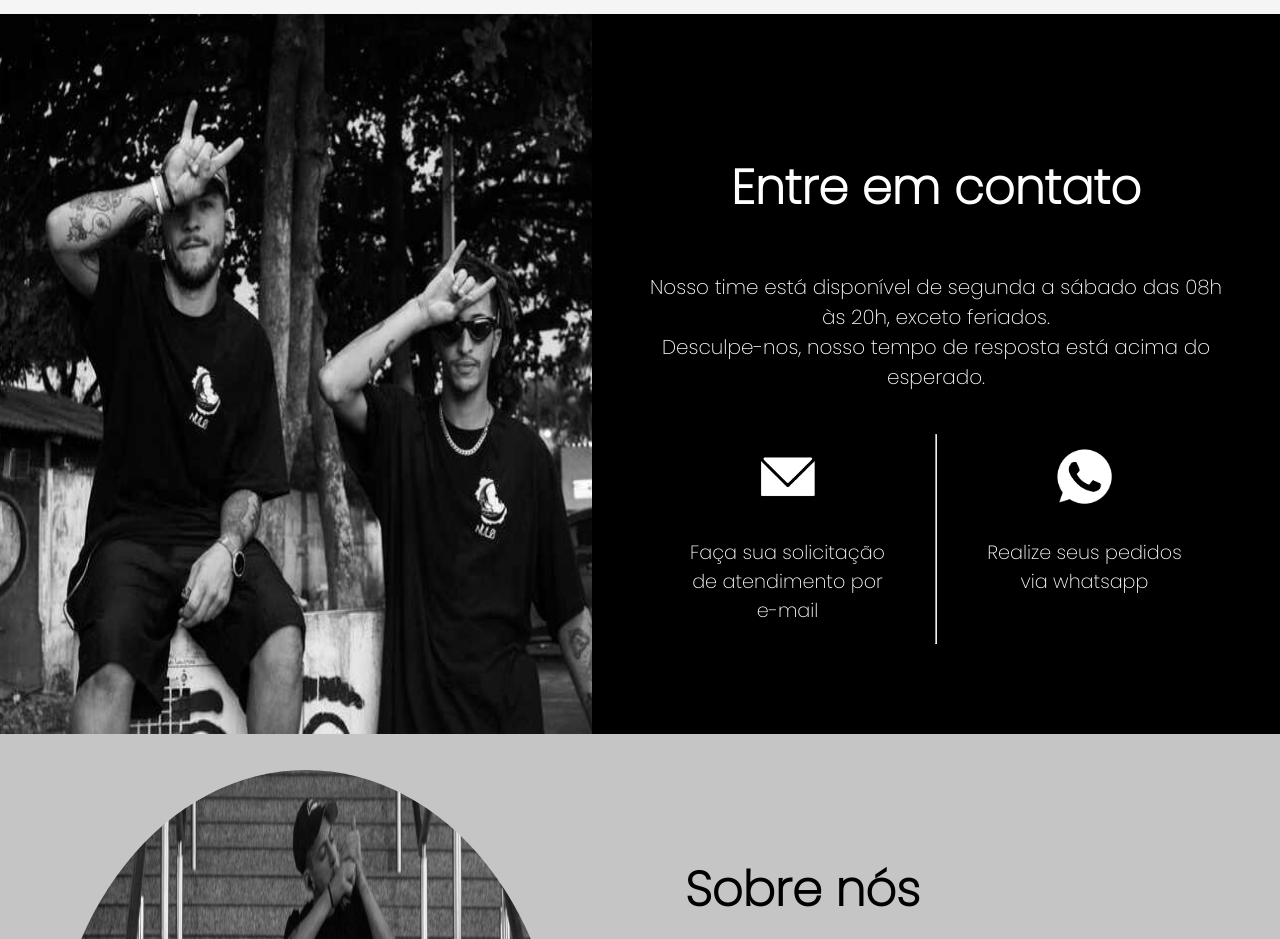
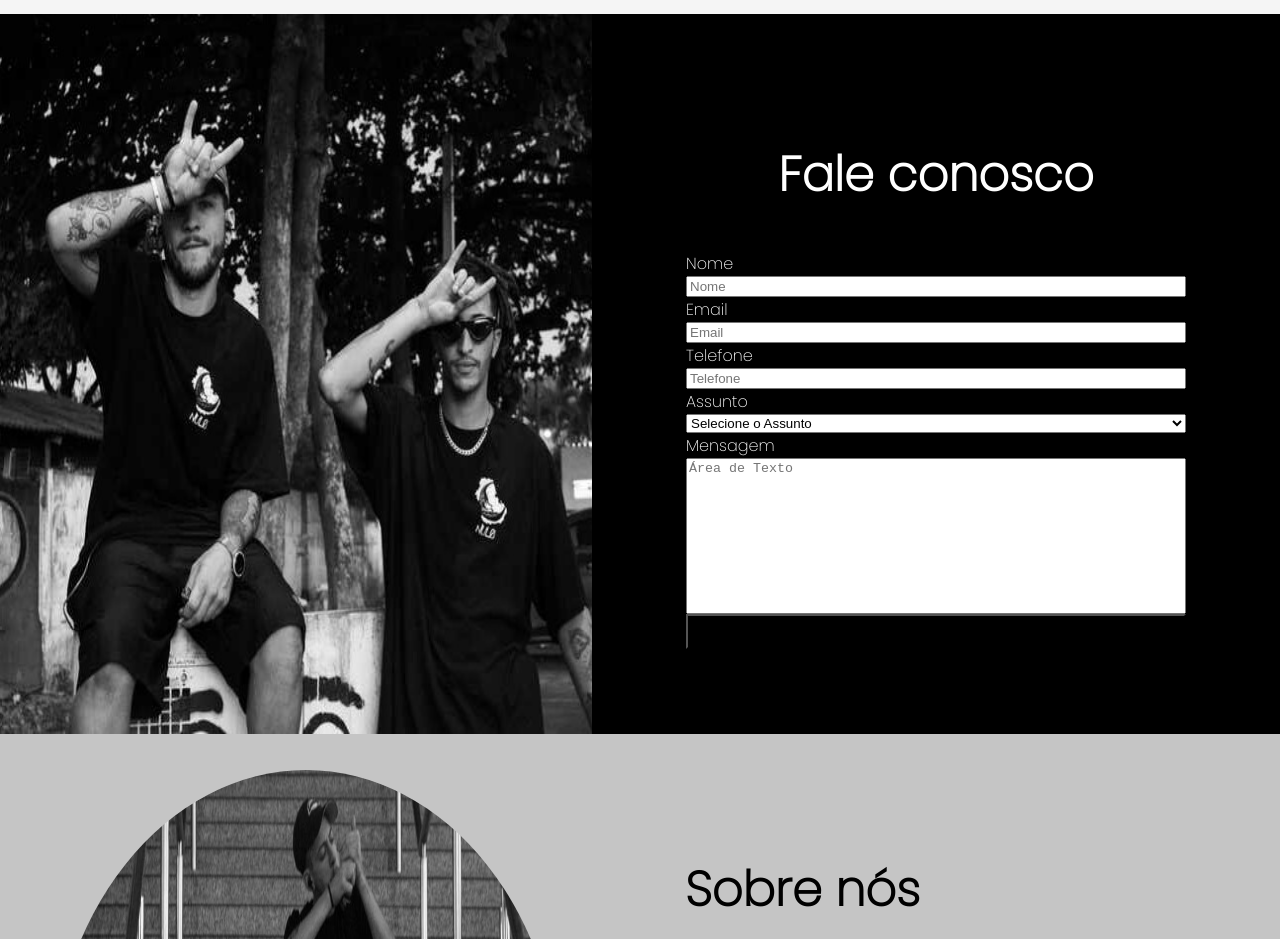
Before and after one commit to sheroques/nulo-supply, a plain HTML site: page index.html in a window 1280 px wide. Shown: the part 1500-2439 px from the top of the page. Drawn offline with Linux system fonts and the light colour scheme.

Commit message:
troca da area sobre para fale conosco e criação de formulario e estilização

```diff
--- a/css/style.css
+++ b/css/style.css
@@ -597,7 +597,17 @@ aside {
   align-items: center;
 }
 
-.contact-text h1 {
+.contact-text form {
+  display: flex;
+  flex-direction: column;
+  width: 500px;
+}
+
+.contact-text form textarea {
+  resize: none;
+}
+
+.contact-text h2 {
   font-size: 3rem;
 }
 
@@ -605,6 +615,12 @@ aside {
   margin: 0;
   text-align: center;
   font-size: 1.25rem;
+}
+
+.contact-text button {
+  height: 35px;
+  background-color: #000;
+  line-height: 0;
 }
 
 .divisory {
--- a/index.html
+++ b/index.html
@@ -11,13 +11,13 @@
       media="screen"
     />
     <title>NULØ Supply</title>
-    <link rel="shortcut icon" href="img/Nulo-Logo.png"/>
+    <link rel="shortcut icon" href="img/Nulo-Logo.png" />
     <script src="script.js"></script>
   </head>
 
   <body>
     <header>
-      <img src="../nulo-supply/img/logo.png" alt="logo da marca"/>
+      <img src="../nulo-supply/img/logo.png" alt="logo da marca" />
       <div class="search_container">
         <p class="search_title"></p>
         <input
@@ -29,11 +29,15 @@
       <div class="icones-header">
         <a href="login.html"
           ><img
-            src="../nulo-supply/img/shopping-cart_icon-icons.com_72552.png" alt="icone de carrinho de compras"
+            src="../nulo-supply/img/shopping-cart_icon-icons.com_72552.png"
+            alt="icone de carrinho de compras"
             class="carrinho-icon"
         /></a>
         <a href="login.html"
-          ><img src="../nulo-supply/img/profile-button.png"  alt="icone de login"  class="login-icon"
+          ><img
+            src="../nulo-supply/img/profile-button.png"
+            alt="icone de login"
+            class="login-icon"
         /></a>
       </div>
     </header>
@@ -47,13 +51,22 @@
     <section>
       <div class="slideshow-container">
         <div class="mySlides fade">
-          <img src="img/aboutimg.jpeg"  alt="imagem de tres rapazes sentados em uma escada"/>
+          <img
+            src="img/aboutimg.jpeg"
+            alt="imagem de tres rapazes sentados em uma escada"
+          />
         </div>
         <div class="mySlides fade">
-          <img src="img/img3.jpeg" alt="tres rapazes vestindo camisetas pretas sorrindo sentados na escada"/>
+          <img
+            src="img/img3.jpeg"
+            alt="tres rapazes vestindo camisetas pretas sorrindo sentados na escada"
+          />
         </div>
         <div class="mySlides fade">
-          <img src="img/img4.jpeg" alt="rapaz usando camiseta preta com estampa de sol e segurando o " />
+          <img
+            src="img/img4.jpeg"
+            alt="rapaz usando camiseta preta com estampa de sol e segurando o "
+          />
         </div>
       </div>
       <br />
@@ -174,37 +187,59 @@
 
       <section id="section3">
         <div class="image-content">
-          <img src="../nulo-supply/img/img5.jpeg"  alt=" 2 rapazes fazendo sinal de chifre com as maos"/>
+          <img
+            src="../nulo-supply/img/img5.jpeg"
+            alt=" 2 rapazes fazendo sinal de chifre com as maos"
+          />
         </div>
         <div class="contact-page">
           <div class="contact-text">
-            <h1>Entre em contato</h1>
-            <p>
-              Nosso time está disponível de segunda a sábado das 08h às 20h,
-              exceto feriados.
-            </p>
-            <p>Desculpe-nos, nosso tempo de resposta está acima do esperado.</p>
-          </div>
-          <div class="icons-contact">
-            <article class="icon-article">
-              <img class="email-icon" src="../nulo-supply/img/mail-icon.png"  alt="icone em formato de carta" />
-              <p class="email-text">
-                Faça sua solicitação de atendimento por e-mail
-              </p>
-            </article>
-            <hr class="divisory" />
-            <article class="icon-article">
-              <img class="zap-icon" src="../nulo-supply/img/whats-icon.png"  alt="icone do whatsapp"/>
-              <p class="zap-text">Realize seus pedidos via whatsapp</p>
-            </article>
+            <h2>Fale conosco</h2>
+            <form action="" method="POST">
+              <label for="Nome">Nome</label>
+              <input type="text" name="Nome" id="Nome" placeholder="Nome" />
+
+              <label for="Email">Email</label>
+              <input type="text" name="Email" id="Email" placeholder="Email" />
+
+              <label for="Telefone">Telefone</label>
+              <input
+                type="text"
+                name="Telefone"
+                id="Telefone"
+                placeholder="Telefone"
+              />
+
+              <label for="Assunto">Assunto</label>
+              <select name="Assunto" id="Assunto">
+                <option value="0">Selecione o Assunto</option>
+                <option value="Entrega">Entrega</option>
+                <option value="Avaliação">Avaliação</option>
+                <option value="Duvidas">Duvidas</option>
+                <option value="Outros">Outros</option>
+              </select>
+
+              <label for="Mensagem">Mensagem</label>
+              <textarea
+                name="Mensagem"
+                id="Mensagem"
+                cols="30"
+                rows="10"
+                placeholder="Área de Texto"
+              ></textarea>
+
+              <button id="contact-form-button" type="submit">Enviar</button>
+            </form>
           </div>
         </div>
       </section>
-
       <section id="section4">
         <div class="card-about">
           <div class="image-about">
-            <img src="../nulo-supply/img/aboutimg.jpeg" alt="imagem de tres rapazes sentados em uma escada" />
+            <img
+              src="../nulo-supply/img/aboutimg.jpeg"
+              alt="imagem de tres rapazes sentados em uma escada"
+            />
           </div>
           <div class="content-about">
             <h1>Sobre nós</h1>
@@ -281,5 +316,6 @@
           showTable();
         });
       </script>
+    </section>
   </body>
 </html>
```
Lines whose indentation alone changed are shown as unchanged.
